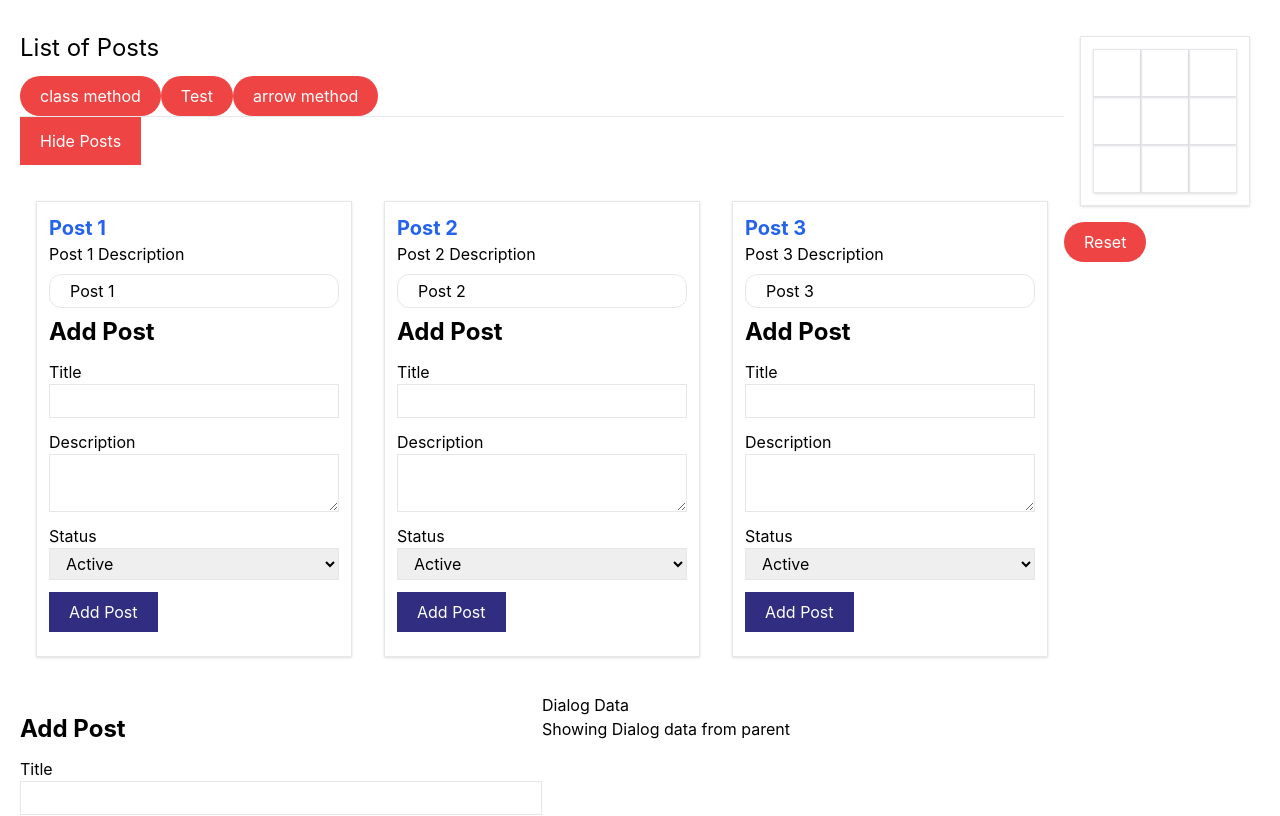
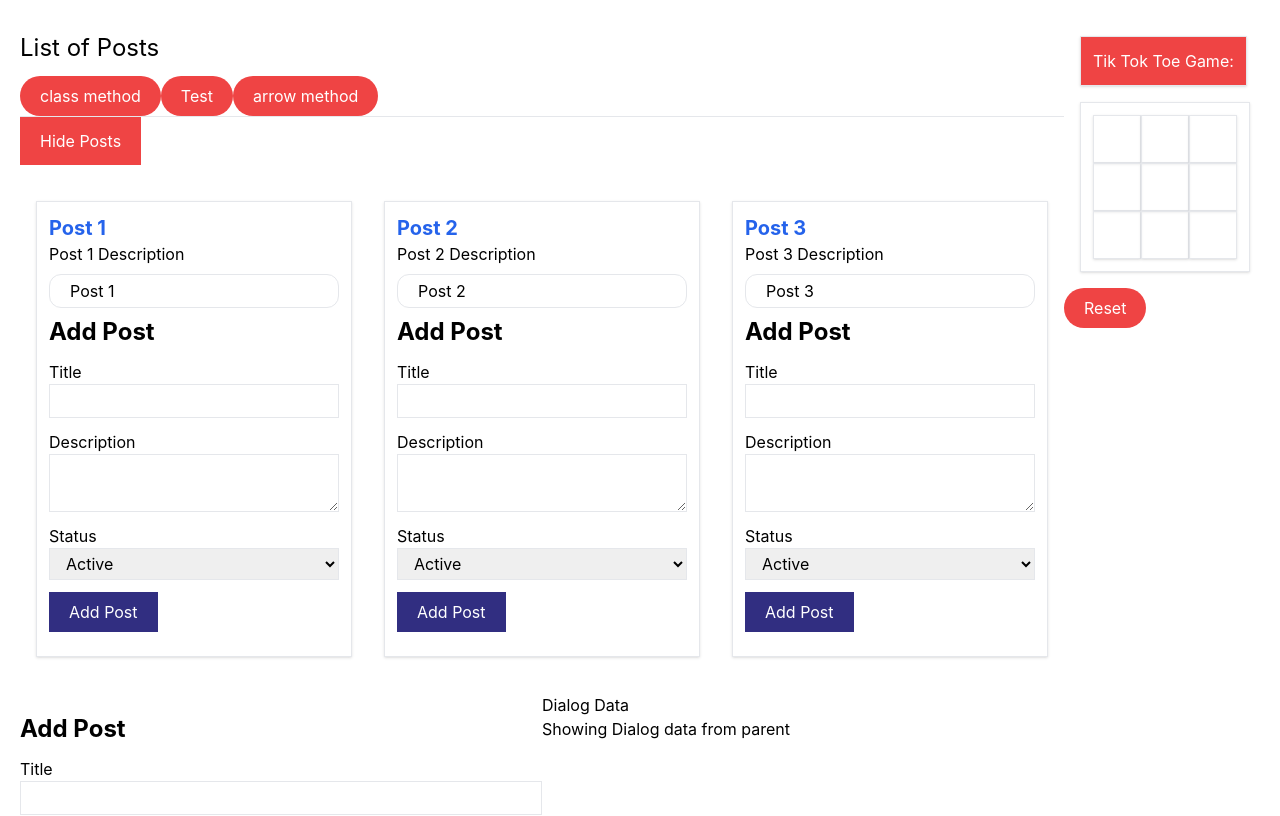
Before and after one commit to babumiya435/react-js, a React (Create React App) app in the folder React-App/my-app/: page / in a window 1280 px wide. Shown: the top 816 px of the page. Built offline with nearby package versions, Linux system fonts and the light colour scheme.

Commit message:
react-code-28

```diff
--- a/React-App/my-app/src/components/TikTokToe/TikTokToe.js
+++ b/React-App/my-app/src/components/TikTokToe/TikTokToe.js
@@ -41,6 +41,9 @@ function TikTokToe() {
     }
     return (
         <>
+            <div className="m-4 p-3 border border-black-800  bg-red-500 shadow w-fit text-white">
+                Tik Tok Toe Game:
+            </div>
             <div className="m-4 p-3 border border-grey-400 shadow w-fit">
                 {/* <div className="flex">
                 <div onClick={tickTock} className="m-4 p-3 border border-grey-400 shadow text-xl font-bold text-blue-600">{toe}</div>
```
